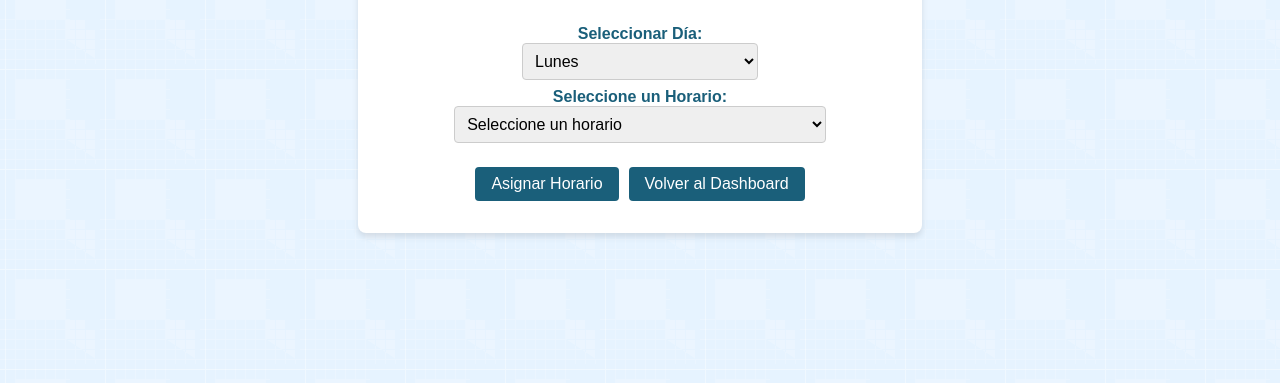
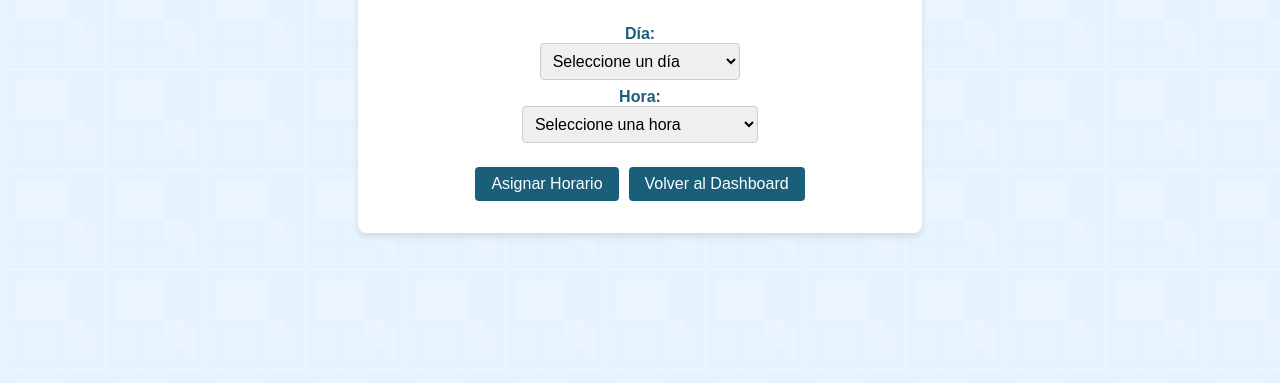
Before and after one commit to LauraLopez0110/proyecto_integrador-tutorias, a Flask app: template templates/asignar_horario.html in a window 1280 px wide. Shown: the part 336-719 px from the top of the page. Run offline with Flask 3, Linux system fonts and the light colour scheme; the template is opened without the code that fills it, so the values that code supplies are empty.

Commit message:
Endpoint y html de asignar horario

```diff
--- a/app.py
+++ b/app.py
@@ -537,22 +537,20 @@ def asignar_horarios_tutorias(tutoria_id):
         flash('Tutoría no encontrada', 'error')
         return redirect(url_for('dashboard'))  # Redirige al dashboard si la tutoría no existe
 
+    if request.method == 'POST':
+        dia = request.form.get('dia')  # Día seleccionado
+        hora = request.form.get('hora')  # Hora seleccionada
 
-    if request.method == 'POST':
-        bloque_horario_id = request.form.get('bloque_horario')  # ID del bloque horario seleccionado
-
-        # Validar que se haya seleccionado un bloque horario
-        if not bloque_horario_id:
-            flash('Debe seleccionar un bloque horario', 'error')
+        # Validar que se haya seleccionado un día y una hora
+        if not dia or not hora:
+            flash('Debe seleccionar tanto el día como la hora', 'error')
             return render_template('asignar_horario.html', tutoria=tutoria)
-
-
 
         # Crear el nuevo horario
         new_horario = HorariosTutoria(
             tutoria_id=tutoria_id,
-            dia = request.form['dia'],
-            hora = request.form['hora'],
+            dia=dia,
+            hora=hora,
             estado='Disponible'
         )
         db.session.add(new_horario)
--- a/templates/asignar_horario.html
+++ b/templates/asignar_horario.html
@@ -40,8 +40,9 @@
         <form method="POST" class="form">
             <!-- Selección de día -->
             <div class="form-group">
-                <label for="dia" class="form-label">Seleccionar Día:</label>
-                <select id="dia" name="dia" class="form-select" required>
+                <label for="dia">Día:</label>
+                <select id="dia" name="dia" required>
+                    <option value="" disabled selected>Seleccione un día</option>
                     <option value="lunes">Lunes</option>
                     <option value="martes">Martes</option>
                     <option value="miercoles">Miércoles</option>
@@ -53,14 +54,19 @@
             <!-- Selección de hora -->
              <!-- Selección de bloque horario -->
              <div class="form-group">
-                <label for="bloque_horario" class="form-label">Seleccione un Horario:</label>
-                <select id="bloque_horario" name="bloque_horario" class="form-select" required>
-                    <option value="" disabled selected>Seleccione un horario</option>
-                    {% for bloque in bloques_horarios %}
-                        <option value="{{ bloque.id }}">
-                            {{ bloque.dia }}: {{ bloque.hora_inicio.strftime('%H:%M') }} - {{ bloque.hora_fin.strftime('%H:%M') }}
-                        </option>
-                    {% endfor %}
+                <label for="hora">Hora:</label>
+                <select id="hora" name="hora" required>
+                    <option value="" disabled selected>Seleccione una hora</option>
+                    <option value="08:00 AM - 09:00 AM">08:00 AM - 09:00 AM</option>
+                    <option value="09:00 AM - 10:00 AM">09:00 AM - 10:00 AM</option>
+                    <option value="10:00 AM - 11:00 AM">10:00 AM - 11:00 AM</option>
+                    <option value="11:00 AM - 12:00 PM">11:00 AM - 12:00 PM</option>
+                    <option value="12:00 PM - 01:00 PM">12:00 PM - 01:00 PM</option>
+                    <option value="01:00 PM - 02:00 PM">01:00 PM - 02:00 PM</option>
+                    <option value="02:00 PM - 03:00 PM">02:00 PM - 03:00 PM</option>
+                    <option value="03:00 PM - 04:00 PM">03:00 PM - 04:00 PM</option>
+                    <option value="04:00 PM - 05:00 PM">04:00 PM - 05:00 PM</option>
+                    <option value="05:00 PM - 06:00 PM">05:00 PM - 06:00 PM</option>
                 </select>
             </div>
 
```
